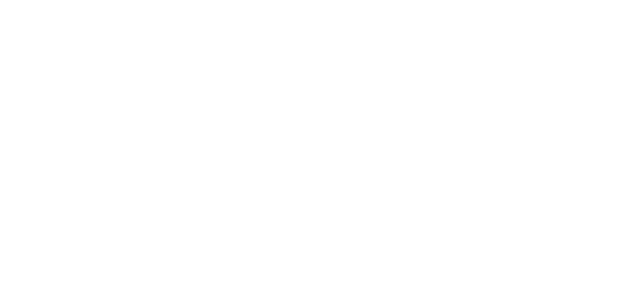
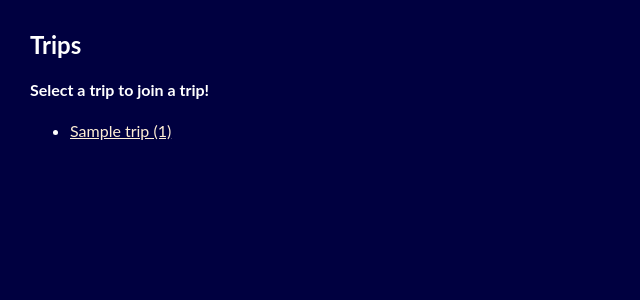
Before and after one commit to thaoabunga/hb-project-poolavan, a Flask app: page /trips in a window 1280 px wide. Before the commit the part shown is empty. Shown: the top 300 px of the page, without its empty margins (0-640 px from the left). Run offline with Flask 2, Linux system fonts and the light colour scheme; tables that the repository leaves empty hold one stand-in row (values such as "Sample post"); some libraries are stand-ins or nearby versions.

Commit message:
created trip_listform.html

```diff
--- a/server.py
+++ b/server.py
@@ -157,13 +157,32 @@ def create_trip():
     trip_arrival_at = request.form['trip_arrival_at']
     car_capacity = request.form['car_capacity']
 
-    new_trip = Trip(trip_name=trip_name, departure_address=departure_address, arrival_address=arrival_address, trip_departure_at=trip_departure_at, trip_arrival_at=trip_arrival_at, car_capacity=car_capacity)
+
+    new_trip = Trip(trip_name=trip_name,
+                    departure_address=departure_address,
+                    arrival_address=arrival_address,
+                    trip_departure_at=trip_departure_at,
+                    trip_arrival_at=trip_arrival_at,
+                    car_capacity=car_capacity)
     db.session.add(new_trip)
     db.session.commit()
 
+@app.route("/jointrip", methods=['POST'])
+def join_trip():
+    """User joins a trip."""
+
+    carpool_list = []
     #add users to carpool
+    #add_user = input("Please enter a first_name: ")
+    current_user = User.query.filter_by(user_id=username).first()
 
-    #carpool_list = []
+
+    if current_user not in carpool_list:
+            carpool_list.append(current_user)
+
+    #for users in carpool_list:
+        #print ("s"% users)
+
 
     #query users with the same activity/or add search functionality
 
--- a/templates/createtrip_form.html
+++ b/templates/createtrip_form.html
@@ -21,6 +21,8 @@
     </select>
     </p>
 
+
+
     <p><input type="submit" value="Ahoy!"></p>
 </form>
 
--- a/templates/trip_list.html
+++ b/templates/trip_list.html
@@ -0,0 +1,16 @@
+{% extends 'base.html' %}
+{% block content %}
+
+    <h2>Trips</h2>
+    <h4>Select a trip to join a trip!</h4>
+    <ul>
+      {% for trip in trips %}
+          <li>
+              <a href="/trips/{{ trip.trip_id }}">
+                {{ trip.trip_name }} ({{ trip.trip_id }})
+              </a>
+          </li>
+      {% endfor %}
+    </ul>
+
+{% endblock %}
```
